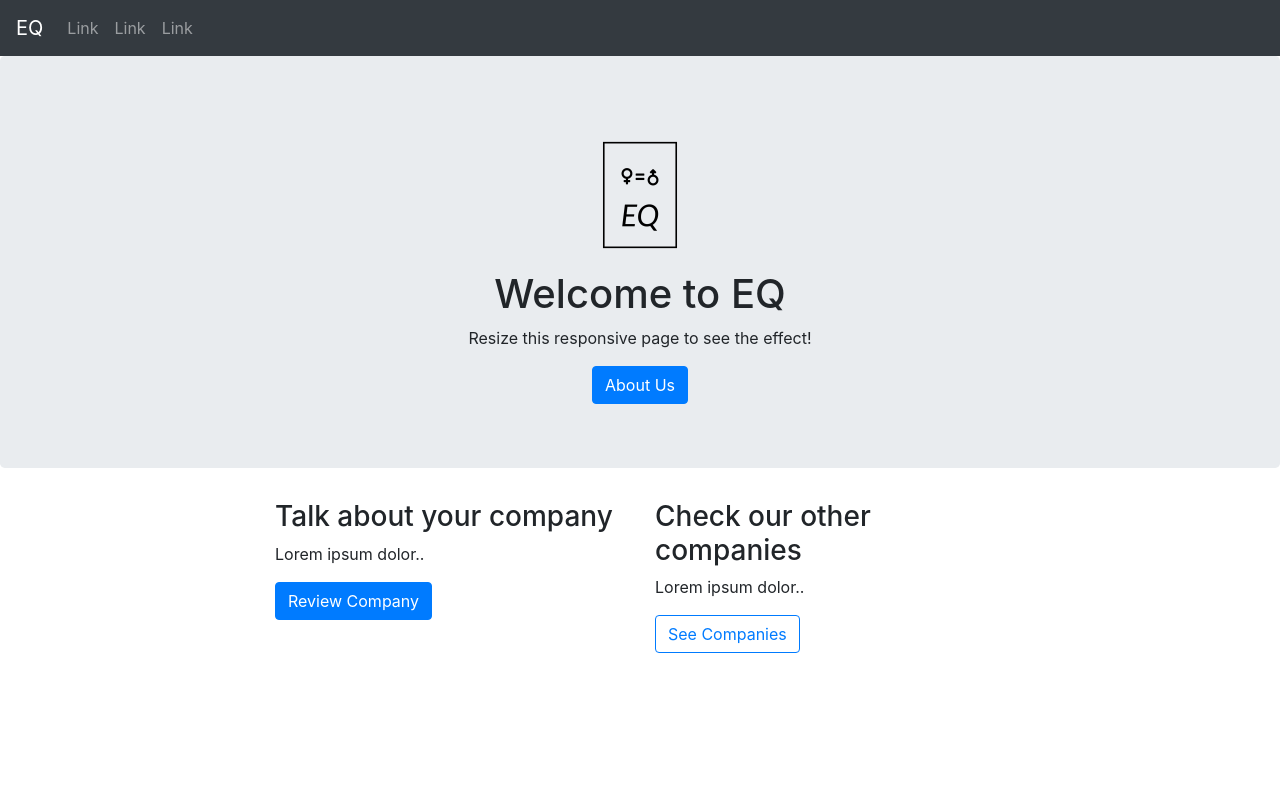
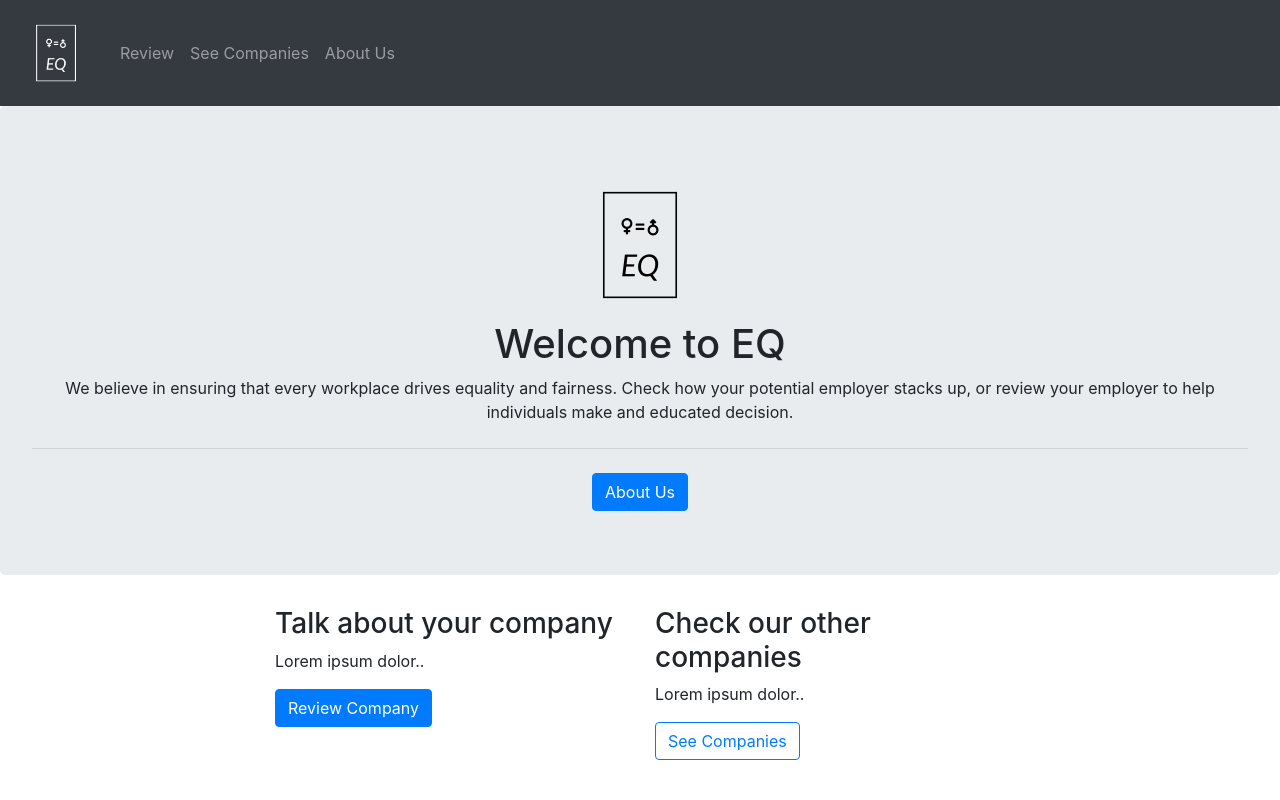
Before and after one commit to Nick-jw/RMIT-Hackathon-2022, a Django app: page /hackathon/ in a window 1280 px wide. Run offline with Django 4.2, Linux system fonts and the light colour scheme.

Commit message:
Minor Landing Page Update

```diff
--- a/hackathon/templates/index.html
+++ b/hackathon/templates/index.html
@@ -11,10 +11,12 @@
         <script src="https://cdn.jsdelivr.net/npm/bootstrap@4.6.1/dist/js/bootstrap.bundle.min.js"></script>
     </head>
 
-    <nav class="navbar navbar-expand-md bg-dark navbar-dark">
-        <a class="navbar-brand" href="#">EQ</a>
+    <!-- HTML for Navbar -->
+    <nav class="navbar navbar-expand-md bg-dark navbar-dark" style="background-color: #006D77;">
+        <a class="navbar-brand" href="#">
+            <img src="../../assets/EQ-logos_white.png" height="80" style = "padding: 0; margin: 0;"></img>
+        </a>
 
-        <!-- Toggler/collapsibe Button -->
         <button class="navbar-toggler" type="button" data-toggle="collapse" data-target="#collapsibleNavbar">
           <span class="navbar-toggler-icon"></span>
         </button>
@@ -23,24 +25,30 @@
         <div class="collapse navbar-collapse" id="collapsibleNavbar">
           <ul class="navbar-nav">
             <li class="nav-item">
-              <a class="nav-link" href="#">Link</a>
+              <a class="nav-link" href="#">Review</a>
             </li>
             <li class="nav-item">
-              <a class="nav-link" href="#">Link</a>
+              <a class="nav-link" href="#">See Companies</a>
             </li>
             <li class="nav-item">
-              <a class="nav-link" href="#">Link</a>
+              <a class="nav-link" href="#">About Us</a>
             </li>
           </ul>
         </div>
     </nav>
 
+    <!-- HTML for Body -->
     <body>
-        <div class="jumbotron text-center display: flex justify-content-center">
-            <img src="../../assets/EQ-logos_black.png" height="150"></img>
-            <h1>Welcome to EQ</h1>
-            <p>Resize this responsive page to see the effect!</p>
-            <button class="btn btn-primary" a href="{% url 'about_us' %}">About Us</button>
+        <div class="jumbotron text-center">
+            <div class="">
+                <img src="../../assets/EQ-logos_black.png" height="150"></img>
+            </div>
+            <div>
+                <h1>Welcome to EQ</h1>
+                <p>We believe in ensuring that every workplace drives equality and fairness. Check how your potential employer stacks up, or review your employer to help individuals make and educated decision.</p>
+                <hr class="my-4">
+                <button class="btn btn-primary" a href="{% url 'about_us' %}">About Us</button>
+            </div>
         </div>
 
         <div class="container">
```
